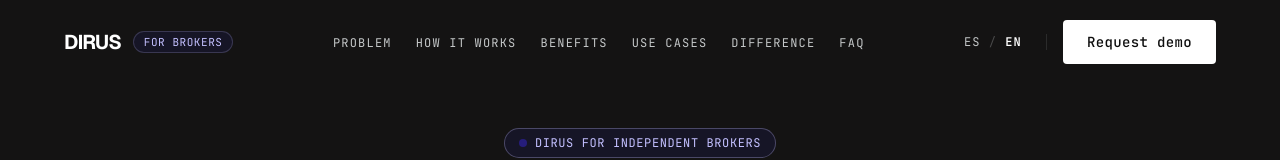
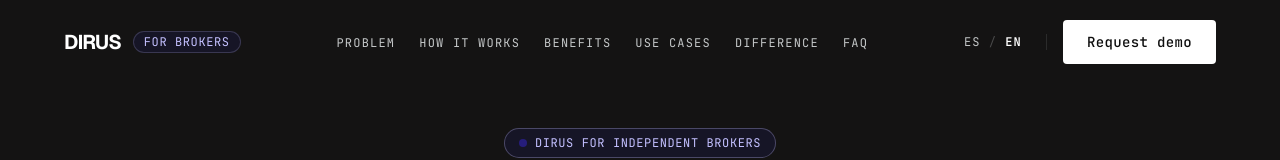
Before and after one commit to khriztianmoreno/dirus-landing, a Next.js app: page /en in a window 1280 px wide. Shown: the top 160 px of the page. Built offline with nearby package versions, Linux system fonts and the light colour scheme.

Commit message:
fix(navbar): replace arbitrary text-[11px] with text-xs token

```diff
--- a/src/components/navigation/Navbar.tsx
+++ b/src/components/navigation/Navbar.tsx
@@ -73,7 +73,7 @@ export function Navbar({
                   DIRUS
                 </span>
               </Link>
-              <span className="hidden font-mono text-[11px] uppercase tracking-wider text-accent-indigo-soft px-2.5 py-0.5 rounded-full border border-accent-indigo-soft/20 bg-accent-indigo/10 sm:inline-block">
+              <span className="hidden font-mono text-xs uppercase tracking-wider text-accent-indigo-soft px-2.5 py-0.5 rounded-full border border-accent-indigo-soft/20 bg-accent-indigo/10 sm:inline-block">
                 {copy.badge}
               </span>
             </div>
```
